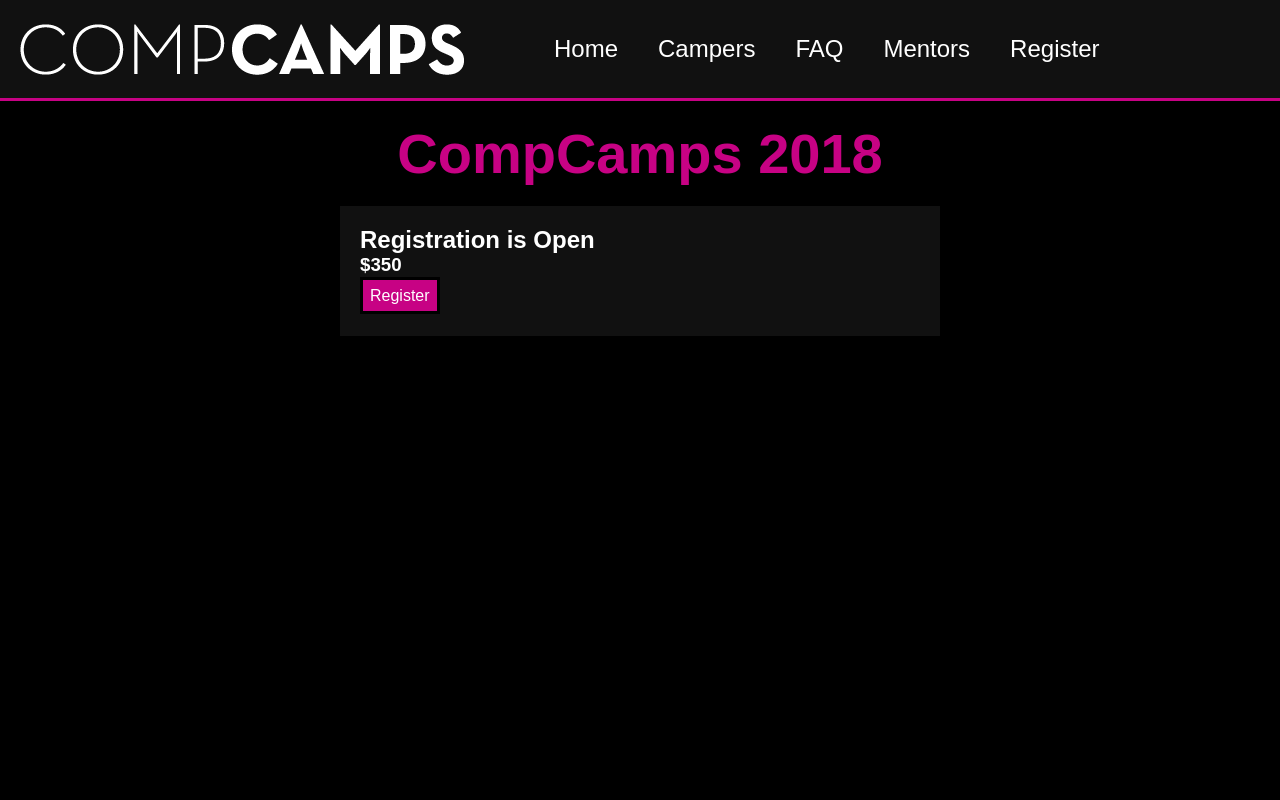
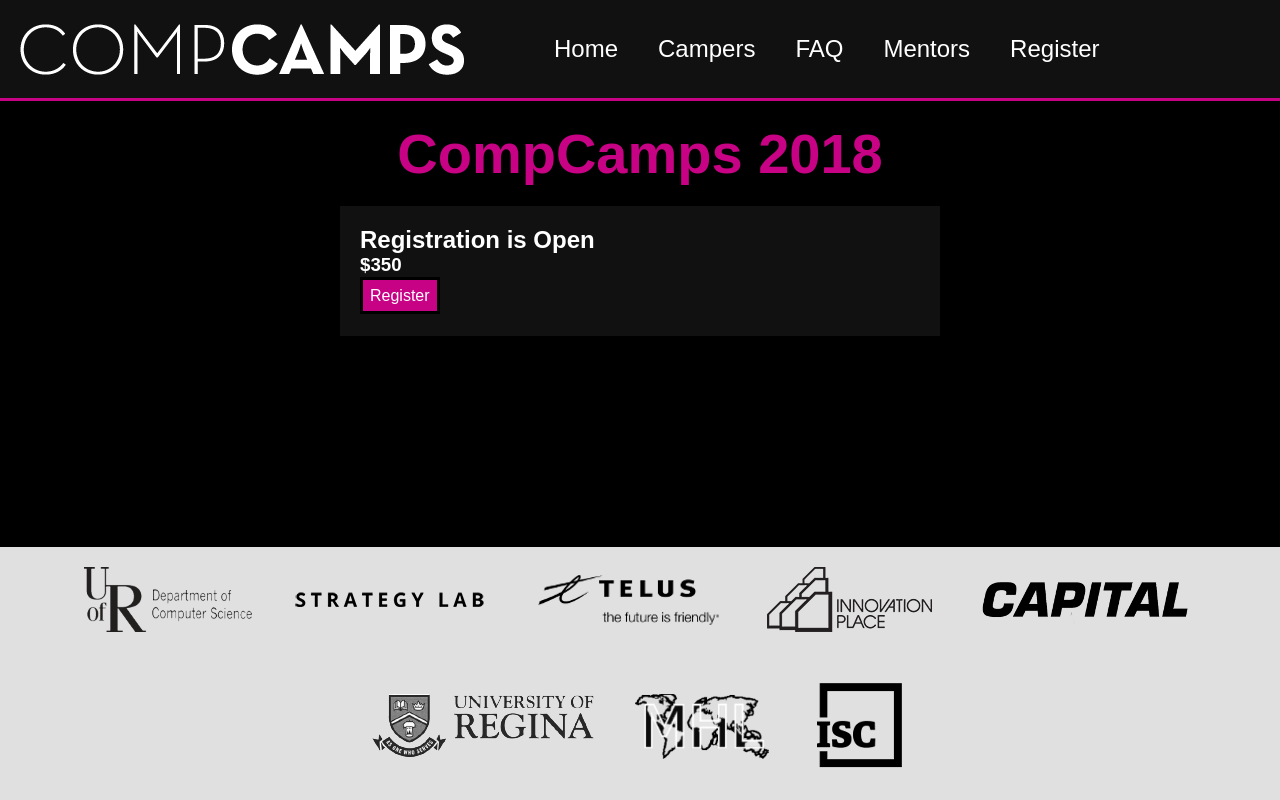
Before and after one commit to AndrewJMD/Website, a PHP site: page /register.php in a window 1280 px wide. Run offline with PHP 8.4, Linux system fonts and the light colour scheme; data that the repository does not hold is empty; style sheets or scripts are compiled from the project's sources; some libraries are stand-ins or nearby versions.

Commit message:
Use css flex to push footer to the bottom of pages

```diff
--- a/resources/www/scss/style.scss
+++ b/resources/www/scss/style.scss
@@ -8,10 +8,21 @@
 @import 'partials/forms';
 @import 'partials/campers';
 
+html {
+  height: 100%;
+}
+
 body {
   background-color: $background-color;
   font: $font;
   color: $color;
+  min-height: 100%;
+  display: flex;
+  flex-direction: column;
+}
+
+.content {
+  flex: 1;
 }
 
 /* code specific to the homepage banner */
--- a/www/includes/footer.php
+++ b/www/includes/footer.php
@@ -1,3 +1,4 @@
+    </div>
     <footer>
       <div id="slideshow">
         <div @click="moveLeft" class="slideshow-button"><i class="fa fa-2x fa-chevron-left"
--- a/www/includes/header.php
+++ b/www/includes/header.php
@@ -12,3 +12,4 @@
         <div id="nav-handle"><i class="fa fa-bars" aria-hidden="true"></i> Menu</div>
       </nav>
     </header>
+    <div class="content">
--- a/www/register.php
+++ b/www/register.php
@@ -11,3 +11,5 @@
   <h3>$350</h3>
   <a class="button" href="dash/register">Register</a>
 </section>
+
+<?php include('includes/footer.php'); ?>
```
